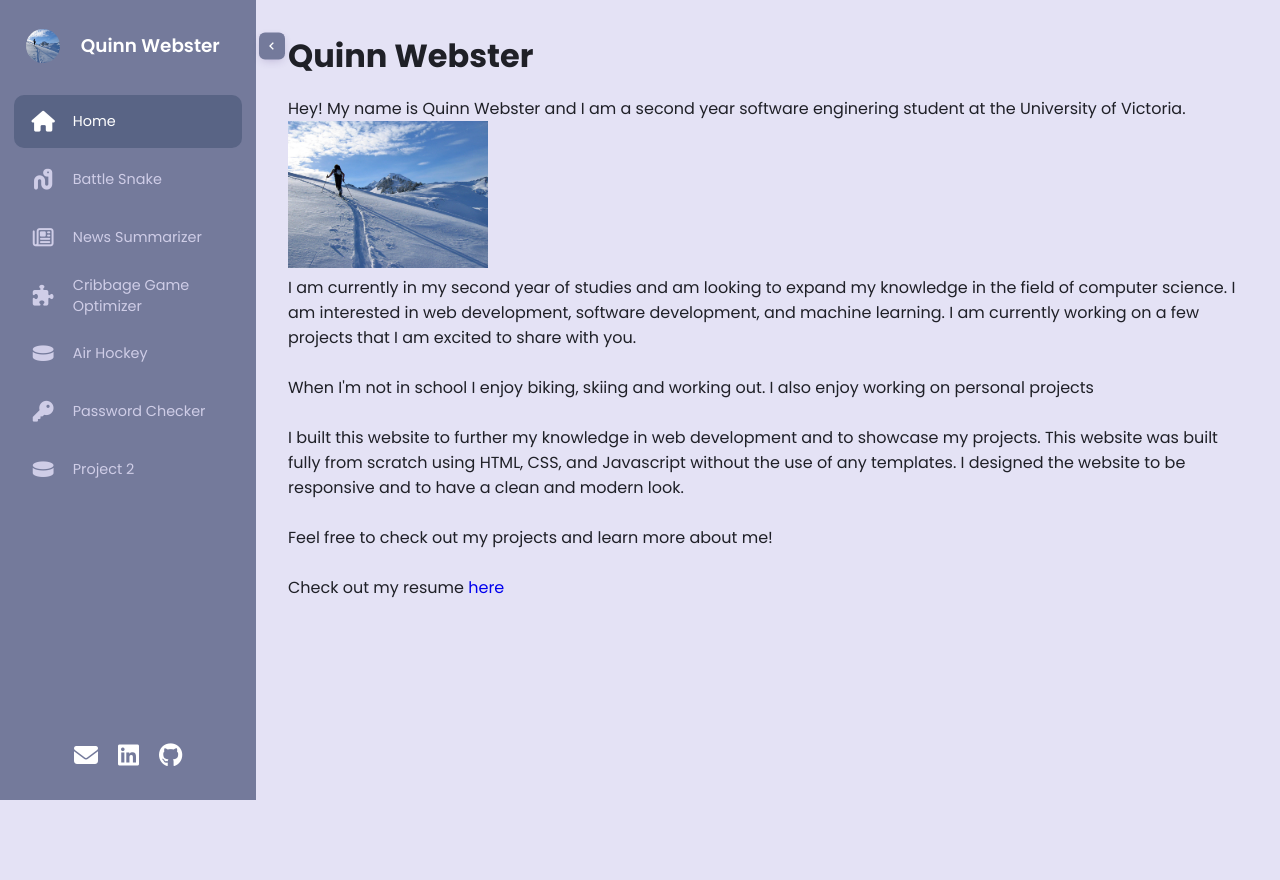
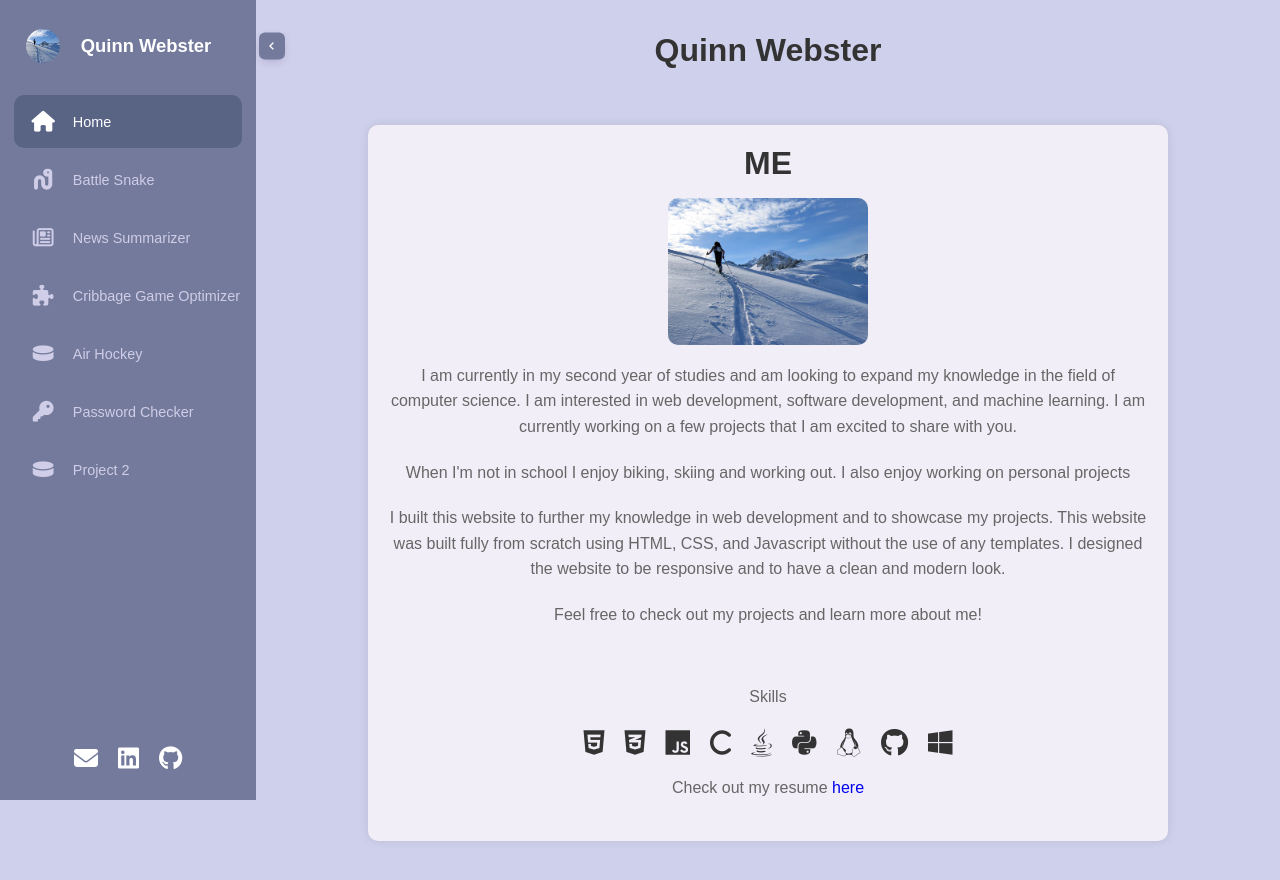
Before and after one commit to QuinnWebster/website, a plain HTML site: page index.html in a window 1280 px wide. Both pictures are taken after a click on the link "Home". Before the commit the page ends 800 px from the top, so only its background shows below. Drawn offline with nearby package versions, Linux system fonts and the light colour scheme; files whose address does not match are found by name.

Commit message:
more changes

```diff
--- a/app.js
+++ b/app.js
@@ -51,7 +51,7 @@ function changeLink() {
     if (linkText === "Home") {
       reloadOriginalContent();
       activeIndex = this.dataset.active;
-      title.textContent = "Home PAgeee";
+      title.textContent = "Quinn Webster";
 
 
       const allMainContent = document.querySelector(".allMainContent");
@@ -68,7 +68,7 @@ function changeLink() {
           mainText.innerHTML = html;
 
           // Update the title
-          title.textContent = linkText;
+          title.textContent = 'Quinn Webster';
 
 
           const allMainContent = document.querySelectorAll(".allMainContent");
@@ -92,7 +92,7 @@ function changeLink() {
           mainText.innerHTML = html;
 
           // Update the title
-          title.textContent = linkText;
+          title.textContent = 'Quinn Webster';
 
 
           const allMainContent = document.querySelectorAll(".allMainContent");
@@ -117,7 +117,7 @@ function changeLink() {
               mainText.innerHTML = html;
 
               // Update the title
-              title.textContent = linkText;
+              title.textContent = 'Quinn Webster';
 
 
 
@@ -142,7 +142,7 @@ function changeLink() {
               mainText.innerHTML = html;
 
               // Update the title
-              title.textContent = linkText;
+              title.textContent = 'Quinn Webster';
 
 
               const allMainContent = document.querySelectorAll(".allMainContent");
@@ -160,10 +160,10 @@ function changeLink() {
       moveActiveTab();
   }else if (linkText === "Password Checker") {
       mainText.textContent = `Password Checker, add description here`;
-      title.textContent = "Password Checker";
+      title.textContent = "Quinn Webster";
   }else if (linkText === "Project 2") {
     mainText.textContent = `Project 2, add description here`;
-    title.textContent = "Project 2";
+    title.textContent = "Quinn Webster";
   }
 
 
--- a/index.html
+++ b/index.html
@@ -8,6 +8,106 @@
   <title>Sidebar Menu</title>
   <link href='https://unpkg.com/boxicons@2.0.9/css/boxicons.min.css' rel='stylesheet'>
   <script src="https://kit.fontawesome.com/e40aa81741.js" crossorigin="anonymous"></script>  <link rel="stylesheet" href="style.css">
+
+
+  <style>
+    body {
+        font-family: Arial, sans-serif;
+        margin: 0;
+        padding: 0;
+        background-color: #cfd0eb;
+        text-align: center; /* Center align all text */
+    }
+
+    .allMainContent {
+        max-width: 800px;
+        margin: 20px auto;
+        padding: 20px;
+        background-color: #f1eef7;
+        border-radius: 10px;
+        box-shadow: 0 0 10px rgba(0, 0, 0, 0.1);
+        text-align: left; /* Reset text alignment for container */
+    }
+
+    h1, h2 {
+        color: #333;
+        text-align: center; /* Center align headers */
+    }
+
+    p {
+        color: #666;
+        line-height: 1.6;
+        margin-bottom: 20px; /* Add some spacing between paragraphs */
+    }
+
+    .custom-list {
+        list-style-type: disc;
+        padding-left: 20px;
+        text-align: left; /* Reset text alignment for lists */
+    }
+
+    .allMainContent {
+        text-align: center; /* Center aligns the content within the div */
+    }
+
+    .allMainContent img {
+        display: block; /* Ensures the image is a block element */
+        margin: 0 auto; /* Centers the image horizontally */
+        border-radius: 10px; /* Rounds the corners of the image */
+    }
+
+    .githubLink {
+        text-align: center;
+        margin-top: 20px;
+    }
+
+    .githubLink a {
+        color: #007bff;
+        text-decoration: none;
+    }
+
+    .githubLink a:hover {
+        text-decoration: underline;
+    }
+
+
+
+
+
+    .skills-info {
+      display: flex;
+      justify-content: center;
+      align-items: center;
+      gap: 20px;
+    }
+
+    .skills-info i {
+      font-size: 28px;
+      color: #333;
+    }
+
+    .link span {
+      display: none;
+      transition: all 0.3s ease-in-out;
+      position: absolute;
+      background-color: white;
+      padding: 5px 10px;
+      border-radius: 5px;
+      box-shadow: 0 2px 5px rgba(0, 0, 0, 0.2);
+      font-size: 12px;
+      transform: translateX(-22%);
+
+    }
+
+    .link:hover span {
+        display: block;
+    }
+
+
+
+  </style>
+
+
 </head>
 
 <body>
@@ -104,10 +204,6 @@
           <span>Password Checker</span>
           <span>Project 2</span>
 
-
-
-
-
         </div>
       </ul>
     </div>
@@ -126,43 +222,113 @@
         </a>
       </div>
     </div>
-
-
-
   </nav>
 
 
   <main>
-    <h1>Home Page</h1>
-    <p class="text">
-      Hey! My name is Quinn Webster and I am a second year software enginering student at the University of Victoria.
-    </p>
+
+    <div class = 'top-box'></div>
+
+      <h1>Quinn Webster</h1>
+
+    </div>
+
+
+    <p class="text"></p>
+
 
     <div class = 'allMainContent'>
+
+      <h1>ME</h1>
+
       <img src="user-img.jpg" alt="Quinn Webster Photo">
-      <p class = 'text2'>
-      I am currently in my second year of studies and am looking to expand my knowledge in the field of computer science. I am interested in web development, software development, and machine learning. I am currently working on a few projects that I am excited to share with you.
+
+      <br>
+
+      <p class="text">
+        I am currently in my second year of studies and am looking to expand my knowledge in the field of computer science. I am interested in web development, software development, and machine learning. I am currently working on a few projects that I am excited to share with you.
       </p>
-      <br>
+
+
       <p>
         When I'm not in school I enjoy biking, skiing and working out. I also enjoy working on personal projects
       </p>
-      <br>
       <p>
         I built this website to further my knowledge in web development and to showcase my projects.
         This website was built fully from scratch using HTML, CSS, and Javascript without the use of any templates. I designed the website to be responsive and to have a clean and modern look.
       </p>
-      <br>
       <p>
         Feel free to check out my projects and learn more about me!
       </p>
       <br>
-      <p>Check out my resume <a href="tab_content/home/Resume, Quinn Webster.pdf" class="pdf-link" target="_blank">here</a></p>
+
+
+      <br>
+
+
+      <div class = "skills-container">
+
+        <p>Skills</p>
+
+        <div class = "skills-info">
+
+          <a class="link html">
+            <i class="fab fa-2x fa-html5"></i>
+            <span>html</span>
+          </a>
+          <a class="link css">
+              <i class="fab fa-2x fa-css3-alt"></i>
+              <span>CSS</span>
+          </a>
+          <a class="link javascript">
+            <i class="fab fa-2x fa-js"></i>
+            <span>Javascript</span>
+        </a>
+          <a class="link c">
+              <i class="fab fa-2x fa-c"></i>
+              <span>c</span>
+          </a>
+          <a class="link java">
+            <i class="fab fa-2x fa-java"></i>
+            <span>Java</span>
+          </a>
+          <a class="link python">
+            <i class="fab fa-2x fa-python"></i>
+            <span>Python</span>
+          </a>
+          <a class="link linux">
+            <i class="fab fa-2x fa-linux"></i>
+            <span>Linux</span>
+          </a>
+          <a class="link linux">
+            <i class="fab fa-2x fa-github"></i>
+            <span>Github</span>
+          </a>
+          <a class="link windows">
+            <i class="fab fa-2x fa-windows"></i>
+            <span>Windows</span>
+          </a>
+
+
+        </div>
+
+      </div>
+
+      <br>
+
+      <p>
+        Check out my resume <a href="tab_content/home/Resume, Quinn Webster.pdf" class="pdf-link" target="_blank">here</a>
+      </p>
+
+
     </div>
+
+
+
 
   </main>
 
-  <script src="app2.js"></script>
+  <script src="app.js"></script>
 
 
 </body>
```
